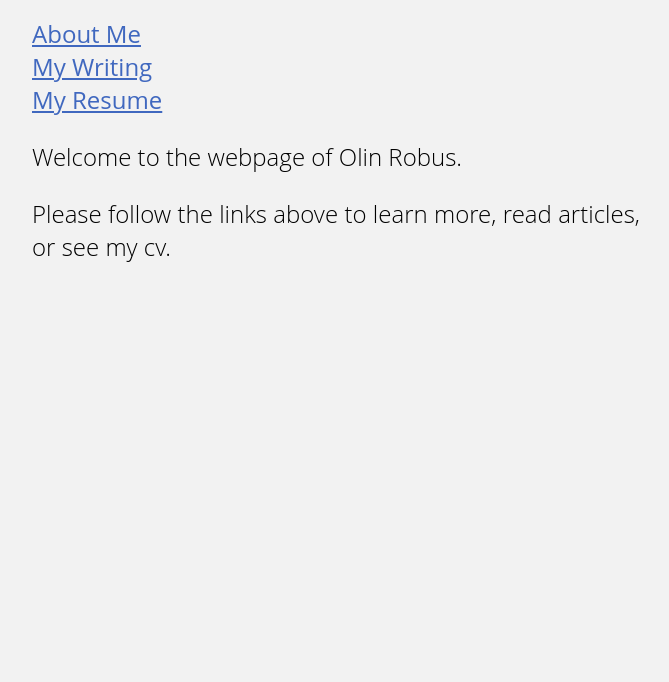
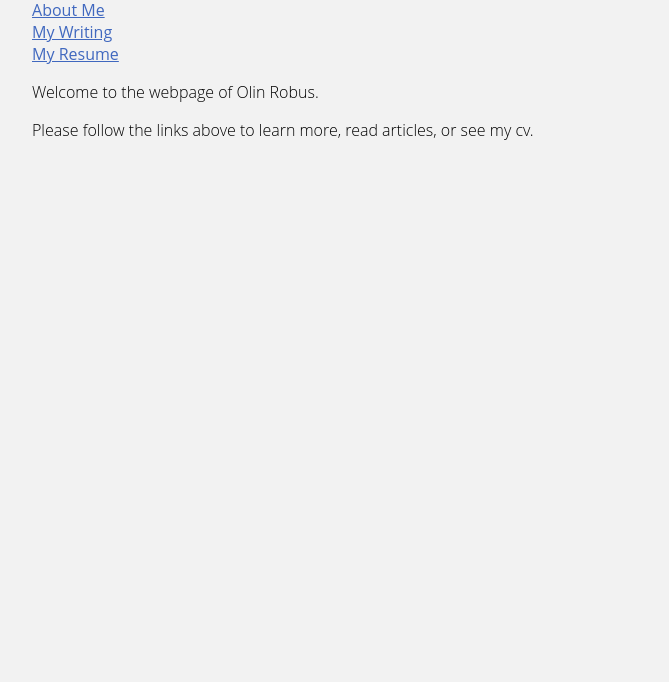
Before and after one commit to robuso/robus.github.io, a plain HTML site: page Docs/index.html in a window 1280 px wide. Shown: the part 118-800 px from the top of the page, without its empty margins (304-973 px from the left). Drawn offline with Linux system fonts and the light colour scheme.

Commit message:
fixed links, improved styling

```diff
--- a/Docs/index.html
+++ b/Docs/index.html
@@ -13,9 +13,9 @@
         <h1>Words & Things</h1>
 
         <ul>
-            <li><a href="/about.html">About Me</a></li>
-            <li><a href="/blog/writings.html">My Writing</a></li>
-            <li><a href="/resume.html">My Resume</a></li>
+            <li><a href="about.html">About Me</a></li>
+            <li><a href="blog/writings.html">My Writing</a></li>
+            <li><a href="resume.html">My Resume</a></li>
             <!-- <li><a href="/resources">Other Resources</a></li> -->
         </ul>
 
--- a/Docs/style.css
+++ b/Docs/style.css
@@ -22,7 +22,7 @@ body {
     font-family: 'SF Hello', 'Open Sans', Helvetica, sans-serif;
     font-weight: 100;
     background-color: hsl(0, 0%, 95%);
-    font-size: 1.5em;
+    font-size: 1em;
     color: rgb(0, 0, 0)
 }
 
@@ -54,7 +54,7 @@ a {
 p {
     /* background-color: rgb(255, 255, 0); */
     /* text-indent: 2em; */
-    text-align: justify;
+    text-align: left;
 }
 
 #email {
```
Also changed, not shown: Docs/about.html (+3 -2 lines), Docs/blog/writings.html (+3 -3 lines), Docs/resume.html (+3 -3 lines).
